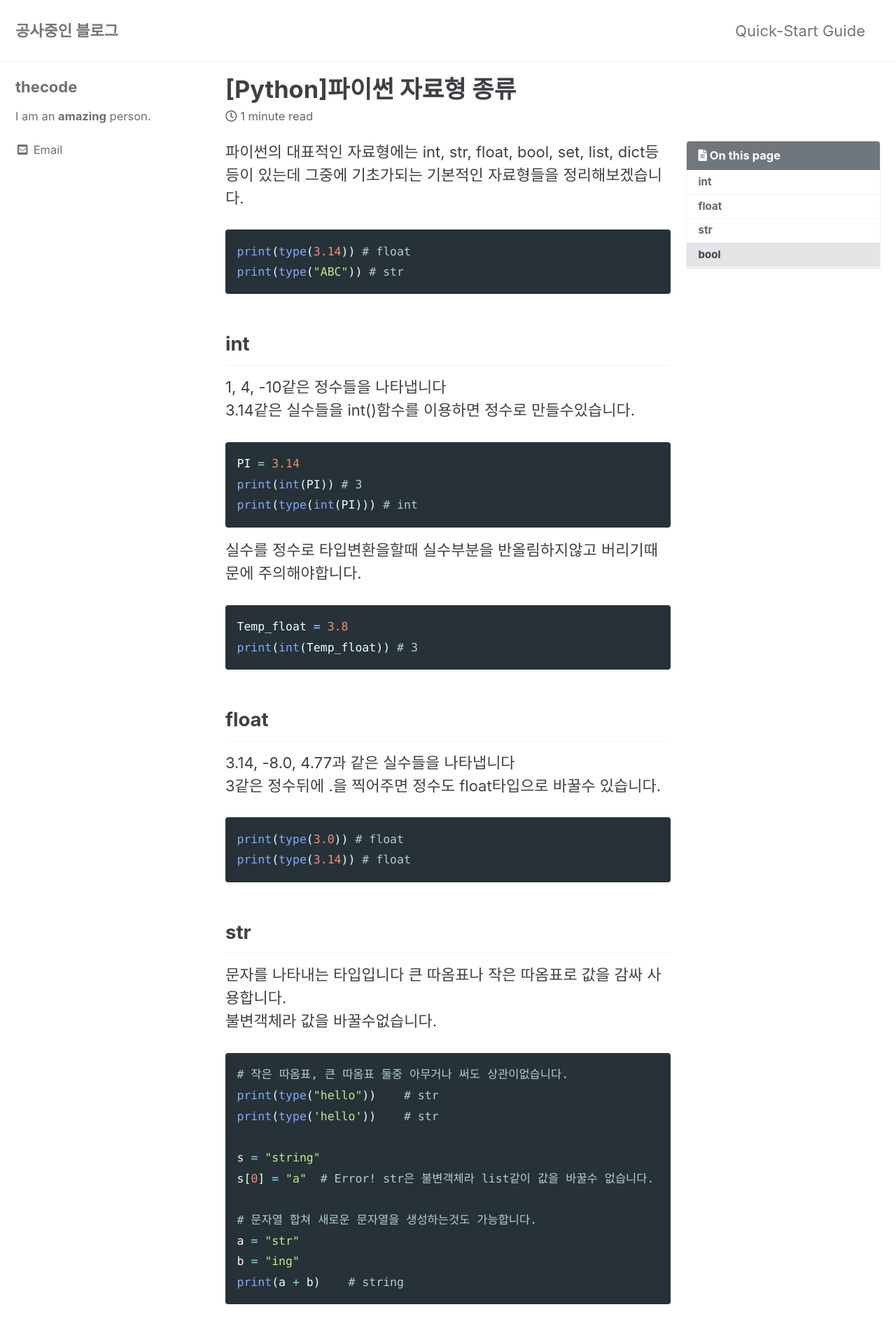
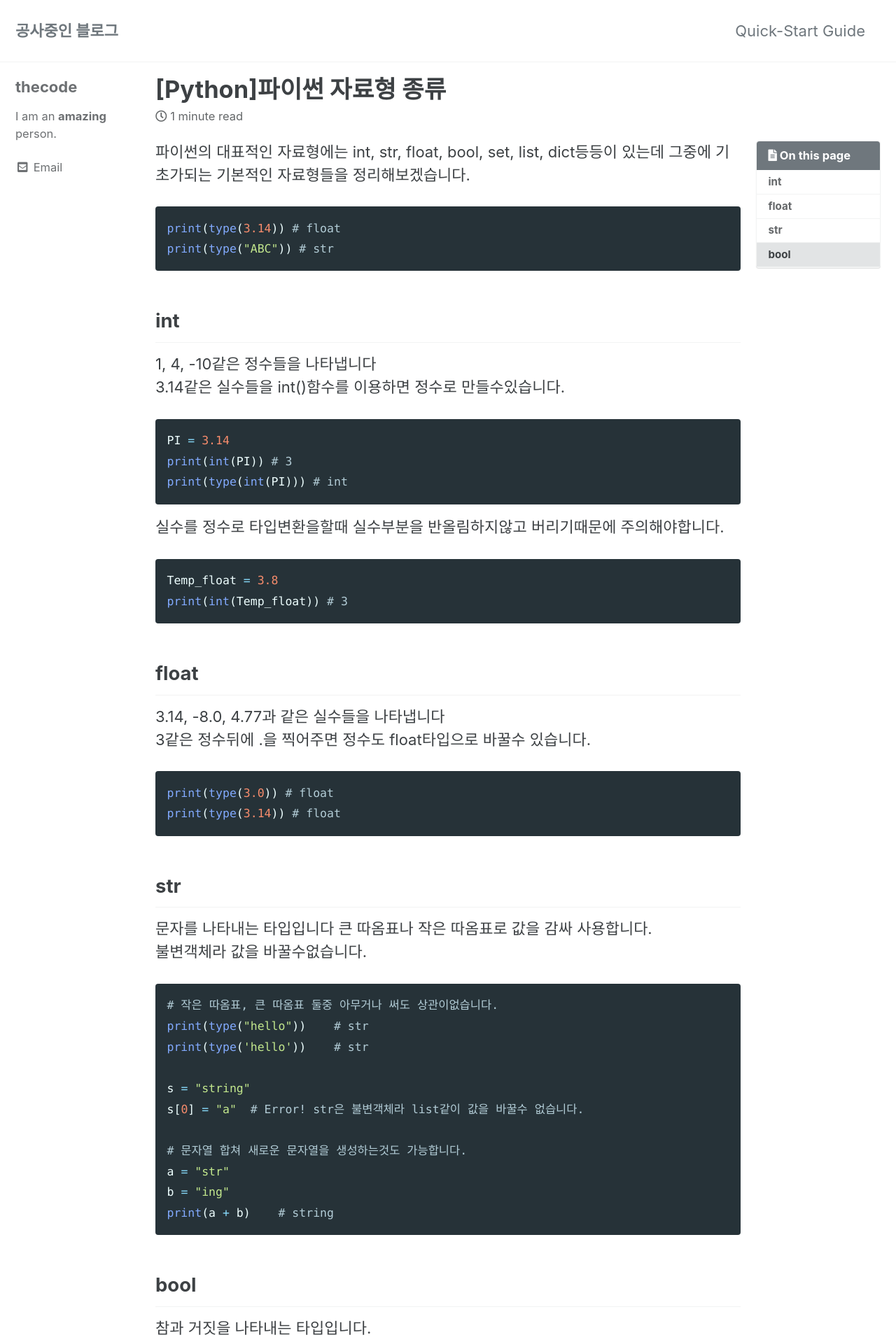
Before and after one commit to thecode00/thecode00.github.io, a Jekyll site: the page built from _posts/2022-12-20-python-syntax-datetype.md, in a window 1280 px wide. Shown: the top 1918 px of the page at 70% size. Built offline with Jekyll 4.4.1, drawn with Linux system fonts in a browser that asks for light colours; cached includes are drawn as plain includes.

Commit message:
Change width

```diff
--- a/_sass/minimal-mistakes/_variables.scss
+++ b/_sass/minimal-mistakes/_variables.scss
@@ -154,10 +154,12 @@
 /*
    Grid
    ========================================================================== */
-
-$right-sidebar-width-narrow: 200px !default;
-$right-sidebar-width: 300px !default;
-$right-sidebar-width-wide: 400px !default;
+$right-sidebar-width-narrow: 100px !default;
+$right-sidebar-width: 200px !default;
+$right-sidebar-width-wide: 300px !default;
+// $right-sidebar-width-narrow: 200px !default;
+// $right-sidebar-width: 300px !default;
+// $right-sidebar-width-wide: 400px !default;
 
 /*
    Other
```
